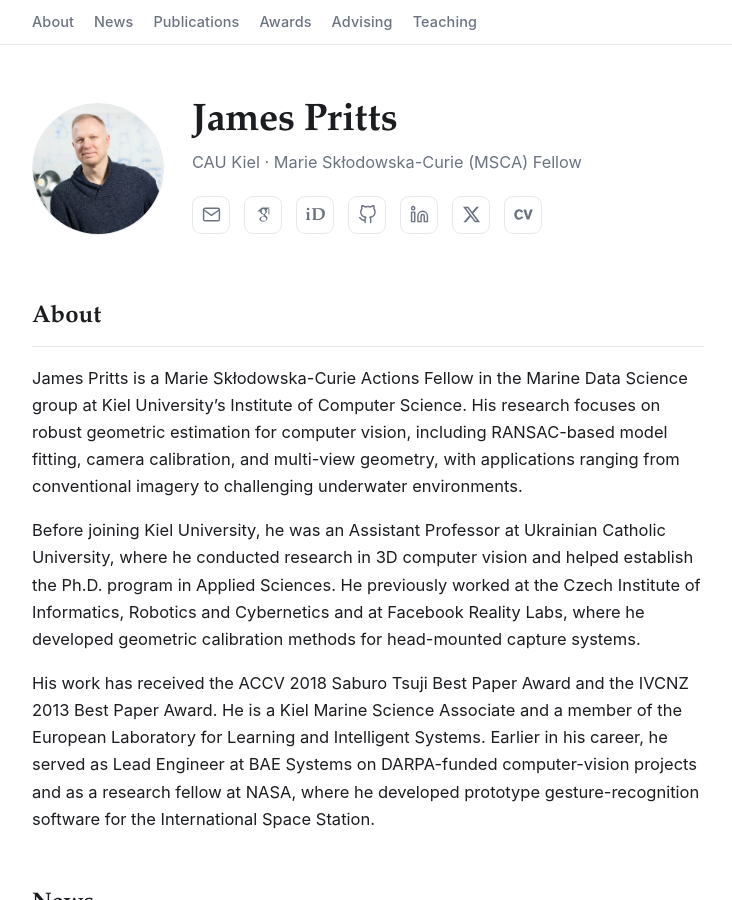
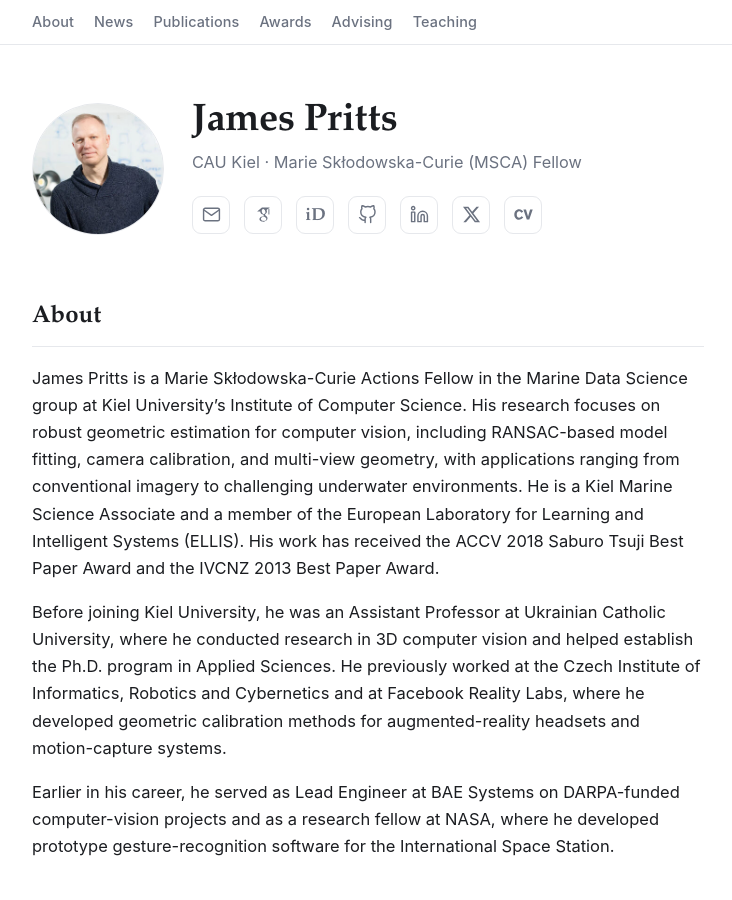
Before and after one commit to prittjam/prittjam.github.io, a Jekyll site: the page built from index.html, in a window 1280 px wide and 900 px high. Shown: the whole window, without its empty margins (272-1004 px from the left). Built offline with Jekyll 4.4.1, drawn with Linux system fonts in a browser that asks for light colours.

Commit message:
About: restructure bio into now / prior / early career
Group awards and affiliations with the current position instead of
trailing them after the early-career sentence, spell out ELLIS, and
sharpen the Reality Labs description to AR headsets and motion-capture
systems. Keeps "Facebook Reality Labs" to match the CV and the org's
name during 2019-2021.

Co-Authored-By: Claude Opus 5 (1M context) <noreply@anthropic.com>

```diff
--- a/_includes/about.md
+++ b/_includes/about.md
@@ -3,18 +3,18 @@ Science group at Kiel University's Institute of Computer Science. His research
 focuses on robust geometric estimation for computer vision, including
 RANSAC-based model fitting, camera calibration, and multi-view geometry, with
 applications ranging from conventional imagery to challenging underwater
-environments.
+environments. He is a Kiel Marine Science Associate and a member of the
+European Laboratory for Learning and Intelligent Systems (ELLIS). His work has
+received the ACCV 2018 Saburo Tsuji Best Paper Award and the IVCNZ 2013 Best
+Paper Award.
 
 Before joining Kiel University, he was an Assistant Professor at Ukrainian
 Catholic University, where he conducted research in 3D computer vision and
 helped establish the Ph.D. program in Applied Sciences. He previously worked at
 the Czech Institute of Informatics, Robotics and Cybernetics and at Facebook
-Reality Labs, where he developed geometric calibration methods for head-mounted
-capture systems.
+Reality Labs, where he developed geometric calibration methods for
+augmented-reality headsets and motion-capture systems.
 
-His work has received the ACCV 2018 Saburo Tsuji Best Paper Award and the IVCNZ
-2013 Best Paper Award. He is a Kiel Marine Science Associate and a member of
-the European Laboratory for Learning and Intelligent Systems. Earlier in his career, he served as Lead
-Engineer at BAE Systems on DARPA-funded computer-vision projects and as a
-research fellow at NASA, where he developed prototype gesture-recognition
-software for the International Space Station.
+Earlier in his career, he served as Lead Engineer at BAE Systems on DARPA-funded
+computer-vision projects and as a research fellow at NASA, where he developed
+prototype gesture-recognition software for the International Space Station.
```
